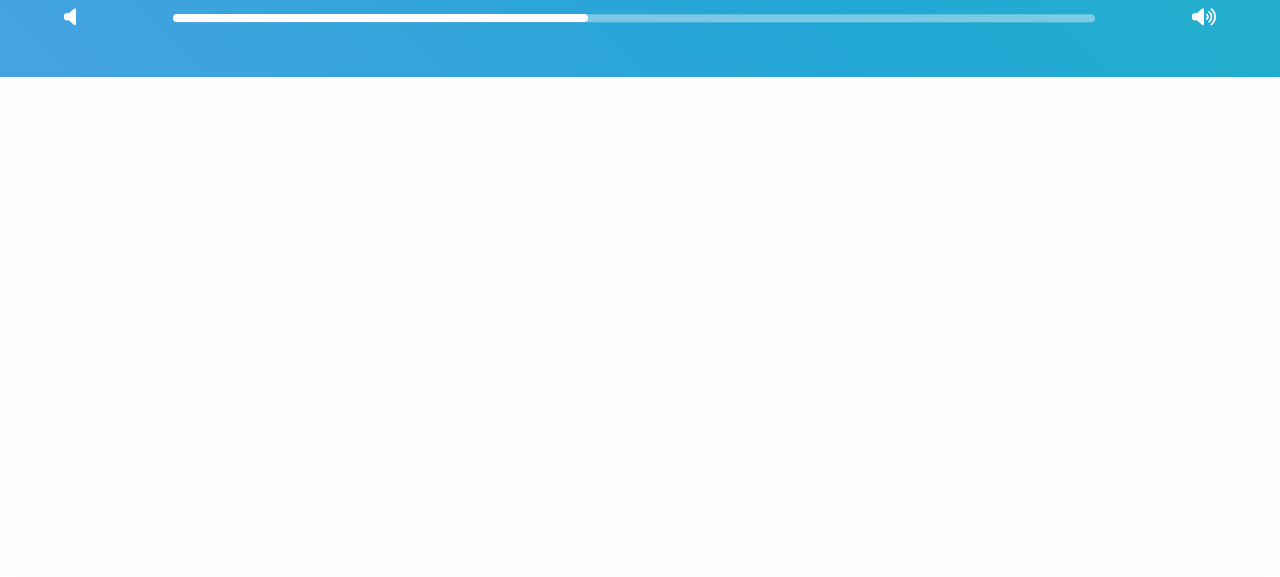
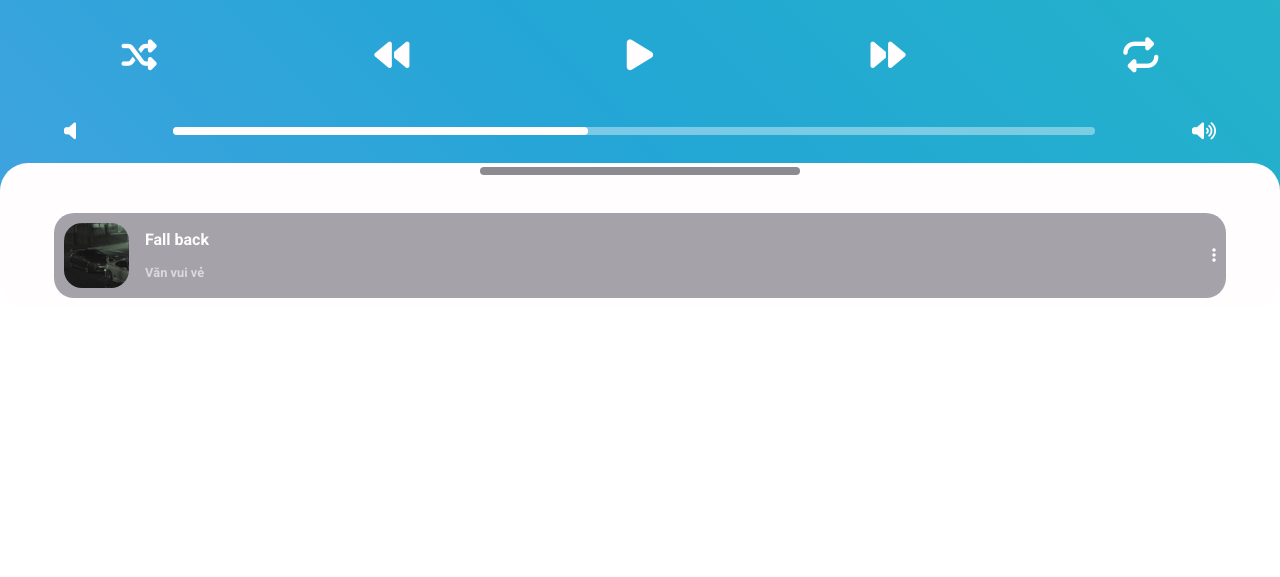
Before and after one commit to haytv22/app-music, a plain HTML site: page index.html in a window 1280 px wide. Shown: the part 767-1344 px from the top of the page. After the commit the page ends 1075 px from the top, so only its background shows below. Drawn offline with Linux system fonts and the light colour scheme.

Commit message:
xong dao dien

```diff
--- a/index.html
+++ b/index.html
@@ -37,7 +37,7 @@
             <div class="control_container-button">
               <i class="fa-solid fa-shuffle"></i>
               <i class="fa-solid fa-backward"></i>
-              <i class="fa-solid fa-play"></i>
+              <i class="fa-solid fa-play play_js"></i>
               <!-- <i class="fa-solid fa-pause"></i> -->
               <i class="fa-solid fa-forward"></i>
               <i class="fa-solid fa-repeat"></i>
@@ -53,9 +53,33 @@
             </div>
           </div>
         </div>
+        <!-- danh sách bài hát -->
         <div class="list">
-
+          <div class="list_bar"></div>
+          <!-- các bài hát -->
+          <div class="list_items ">
+            <div class="list_item active_list">
+              <!-- tên và tác giả -->
+              <div class="list_item-namesong">
+                <!-- ảnh -->
+                <div class="namesong-img">
+                  <div class="list_item-img"></div>
+                </div>
+                <div class="list_item-name">
+                  <p class="namesong-name">Fall back</p>
+                  <p class="namesong-Author">Văn vui vẻ</p>
+                </div>
+              </div>
+              <!-- dấu 3 chấm -->
+              <i class="fa-solid fa-ellipsis-vertical"></i>
+            </div>
+          </div>
         </div>
       </div>
+
+        <audio id="myAudio" src="./acset/object_music/y2meta.com - Lithe - Fall Back (Visualizer) (128 kbps).mp3"></audio>
+
+
+      <script src="./main.js"></script>
 </body>
 </html>
--- a/main.js
+++ b/main.js
@@ -0,0 +1,6 @@
+var audio = document.getElementById('myAudio')
+var play_button = document.querySelector('.play_js')
+
+play_button.addEventListener('click',function(){
+    audio.play();
+})
--- a/style.css
+++ b/style.css
@@ -22,11 +22,20 @@
 }
 
 
+.active_list{
+    background-color:#8c8b91c7;
+    color: var(--mautrang);
+}
+
+.music_app{
+    position: relative;
+}
+
 
 .control{
     background: linear-gradient(45deg, #FF99FF, #9999FF, #23a6d5, #23d5ab);
 	background-size: 400% 400%;
-	animation: gradient 15s ease infinite;
+	animation: gradient 10s ease infinite;
 	height: auto;
     display: flex;
     flex-direction: column;
@@ -38,6 +47,7 @@
     display: flex;
     justify-content: center;
     padding-top: 25%;
+    padding-bottom: 5%;
 }
 .control_header-background{
     width: 268px;
@@ -67,7 +77,7 @@
     display: flex;
     flex-direction: column;
     justify-content: space-between;
-    margin-top: 20px;
+    margin-top: 30px;
     width: 100%;
     position: relative;
 }
@@ -105,7 +115,7 @@
     display: flex;
     width: 90%;
     justify-content: space-between;
-    margin: 20px 0 30px 0;
+    margin: 40px 0 50px 0;
     font-size: 2.2rem;
     color: var(--mautrang);
 }
@@ -125,6 +135,7 @@
 .volume_bar{
     width: 80%;
     position: relative;
+    transform: translateY(15%);
 }
 .volume_bar-1{
     width: 100%;
@@ -136,7 +147,6 @@
     background-color: var(--mautrang);
     opacity: 0.4;
     margin-bottom: 5px;
-    transform: translatey(40%);
 }
 .volume_bar-2{
     position: absolute;
@@ -147,11 +157,69 @@
     border-top-right-radius:10px;
     border-bottom-right-radius:10px;
     background-color: var(--mautrang);
-    top: 20%;
+    top: 0;
 }
 .list{
+    position: absolute;
     background-color: var(--mautrang);
+    border-radius: 28px;
+    width: 100%;
+    top: 97%;
+}
+.list_bar{
+    position: absolute;
+    width: 25%;
+    height: 8px;
+    border-top-left-radius:10px;
+    border-bottom-left-radius: 10px;
+    border-top-right-radius:10px;
+    border-bottom-right-radius:10px;
+    background-color: var(--mauxamtrong);
+    top: 3%;
+    right: 50%;
+    transform: translateX(50%);
+    z-index: 2;
+}
+.list_items{
+    margin-top: 50px;
+    display: flex;
+    justify-content: center;
+}
+.list_item{
+    display: flex;
+    justify-content: space-between;
+    width: 90%;
+    align-items: center;
+    border-radius: 20px;
+    padding: 10px;
+    margin-bottom:10px ;
+}
+.list_item-namesong{
+    display: flex;
+}
+.namesong-img{
+    width: 65px;
+}
+.list_item-img{
+    background-image: url(./acset/object_music/1.jpg);
+    padding-top: 100%;
+    background-size: cover;
+    background-repeat: no-repeat;
+    background-position: center;
     border-radius: 18px;
-    width: 100%;
-    height: 500px;
 }
+.list_item-name{
+    margin-left: 16px;
+    display: flex;
+    flex-direction: column;
+    justify-content: space-around;
+
+}
+.namesong-name{
+    font-weight: 700;
+}
+.namesong-Author{
+    font-weight: 700;
+    font-size: 0.8rem;
+    opacity: 0.6;
+}
```
